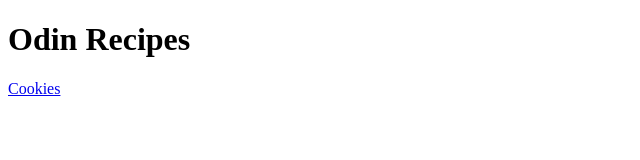
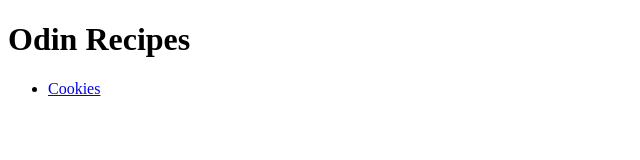
Before and after one commit to bjclifton/odin-recipes, a plain HTML site: page index.html in a window 1280 px wide. Shown: the full height of the page, 0-640 px from the left. Drawn offline with Linux system fonts and the light colour scheme.

Commit message:
Make recipes in an unordered list

```diff
--- a/index.html
+++ b/index.html
@@ -7,6 +7,8 @@
 
         <body>
             <h1>Odin Recipes</h1>
-            <a href="recipes/cookies.html">Cookies</a>
+            <ul>
+                <li><a href="recipes/cookies.html">Cookies</a></li>
+            </ul>
         </body>
     </html>
```
